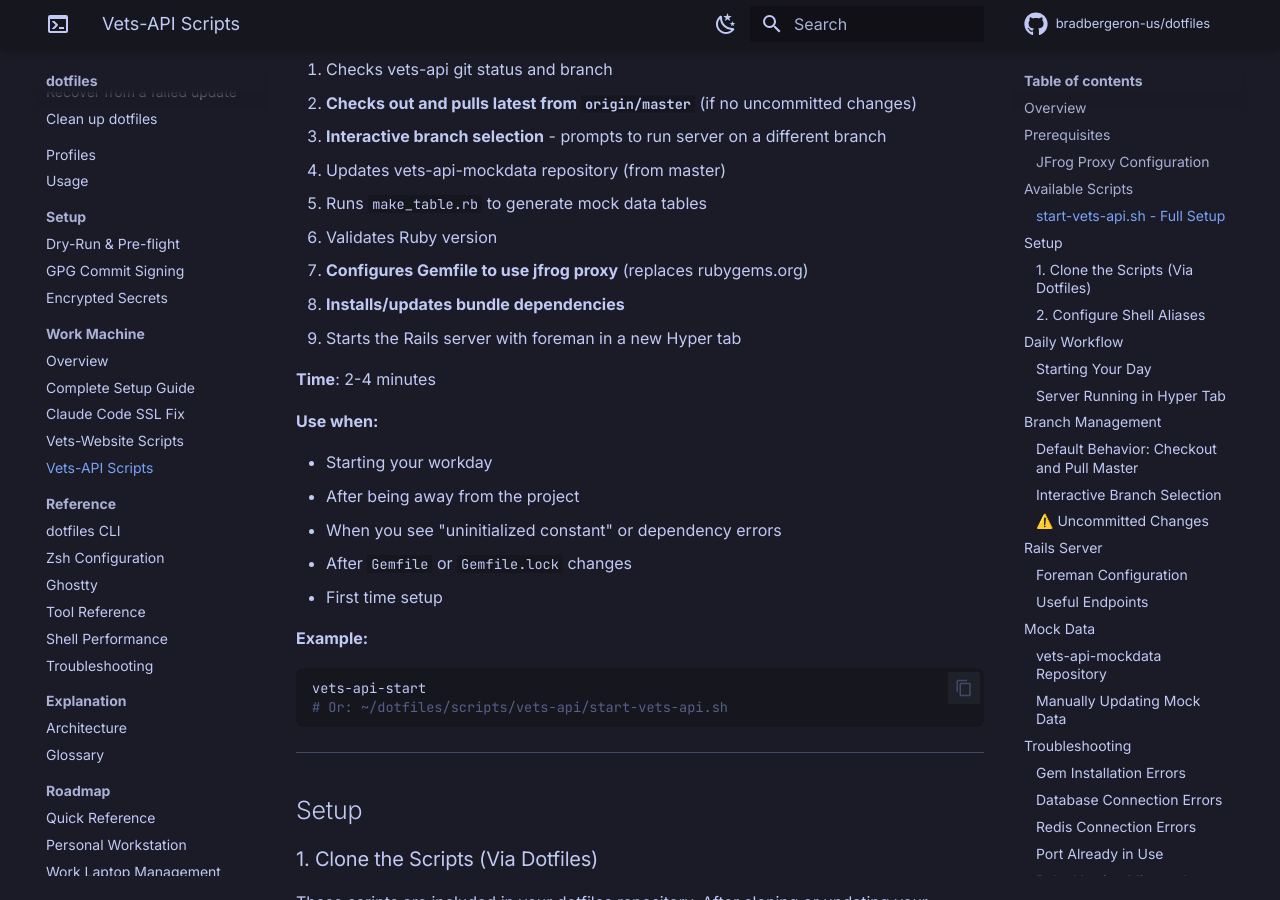
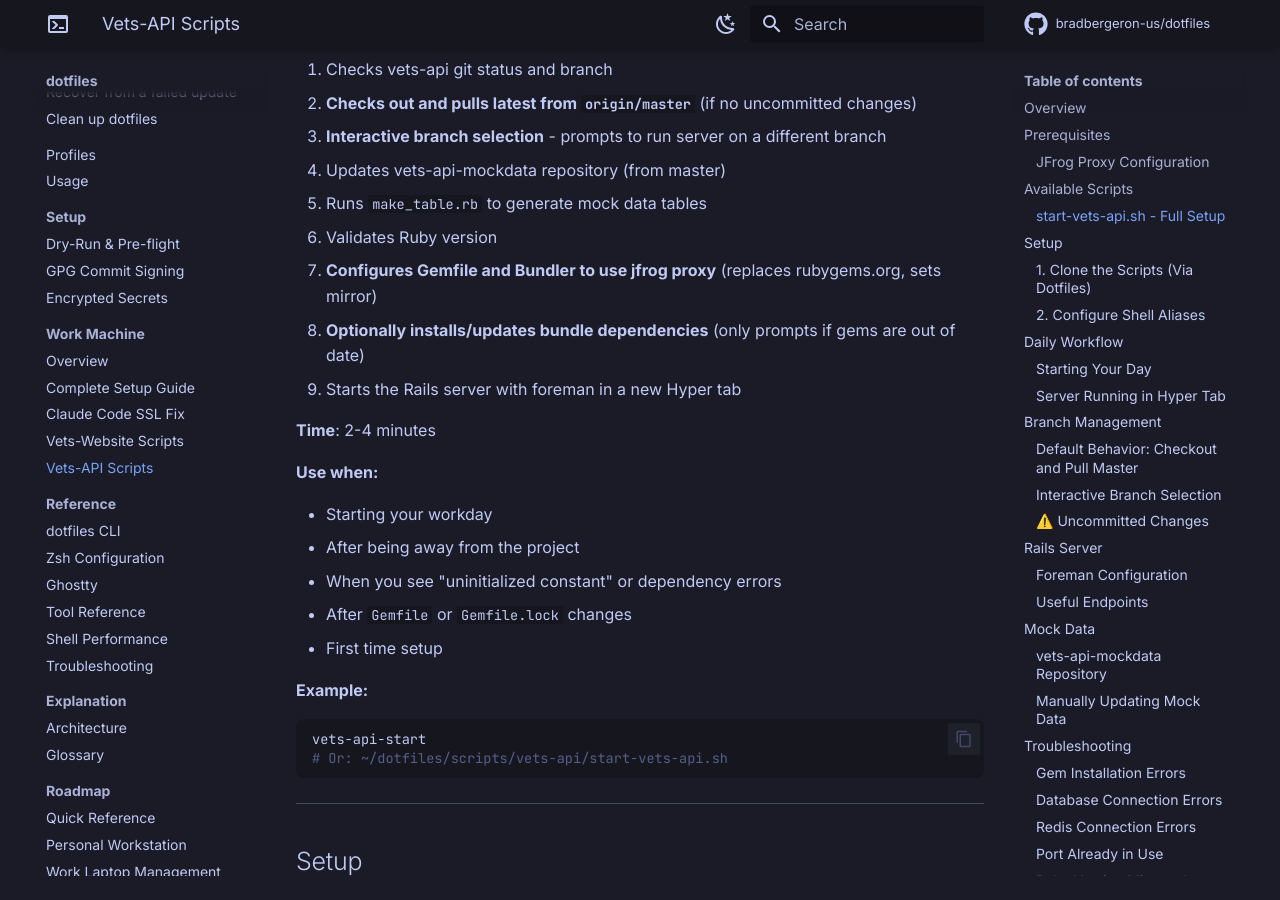
Before and after one commit to bradbergeron-us/dotfiles, an MkDocs documentation site: the page built from docs/vets-api.md, in a window 1280 px wide and 900 px high, scrolled down 1276 px. Built offline with MkDocs 1.6.1 and Material for MkDocs 9.7.7, drawn with Linux system fonts in a browser that asks for light colours; comment, search, counter and statistics services are not loaded.

Commit message:
fix: improve vets-api bundle install with jfrog proxy
- Configure Bundler mirror to use jfrog proxy (fixes 403 Forbidden errors)
- Make bundle install optional/interactive - only prompt if deps are out of date
- Use 'bundle check' to detect if gems need updating
- Continue even if bundle install fails (server may work with existing gems)
- Speeds up daily startup by skipping unnecessary gem installs

Fixes rubygems.org 403 errors when Bundler tries to fetch gems or metadata

Co-Authored-By: Claude Opus 4.6 <noreply@anthropic.com>

```diff
--- a/docs/vets-api.md
+++ b/docs/vets-api.md
@@ -51,8 +51,8 @@ The comprehensive daily startup script that syncs everything.
 4. Updates vets-api-mockdata repository (from master)
 5. Runs `make_table.rb` to generate mock data tables
 6. Validates Ruby version
-7. **Configures Gemfile to use jfrog proxy** (replaces rubygems.org)
-8. **Installs/updates bundle dependencies**
+7. **Configures Gemfile and Bundler to use jfrog proxy** (replaces rubygems.org, sets mirror)
+8. **Optionally installs/updates bundle dependencies** (only prompts if gems are out of date)
 9. Starts the Rails server with foreman in a new Hyper tab
 
 **Time**: 2-4 minutes
```
Also changed, not shown: 1 other file.
